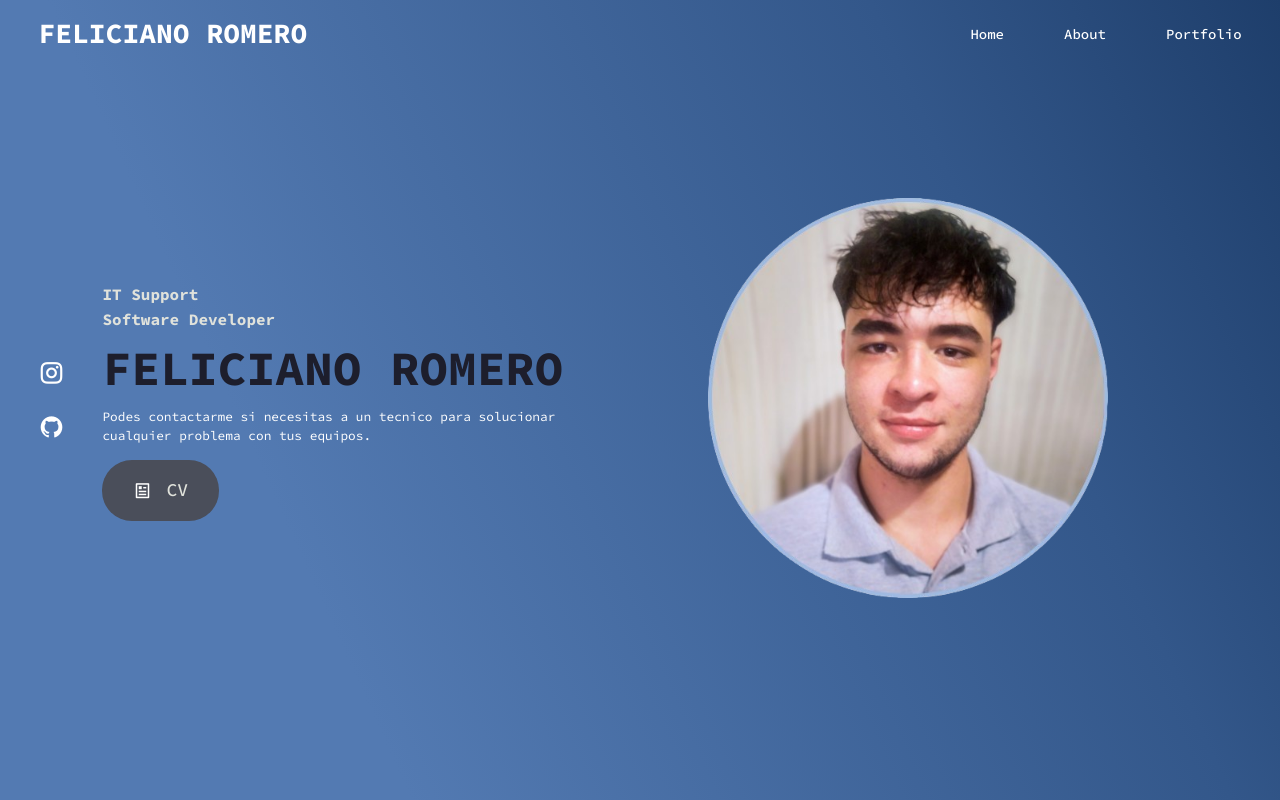
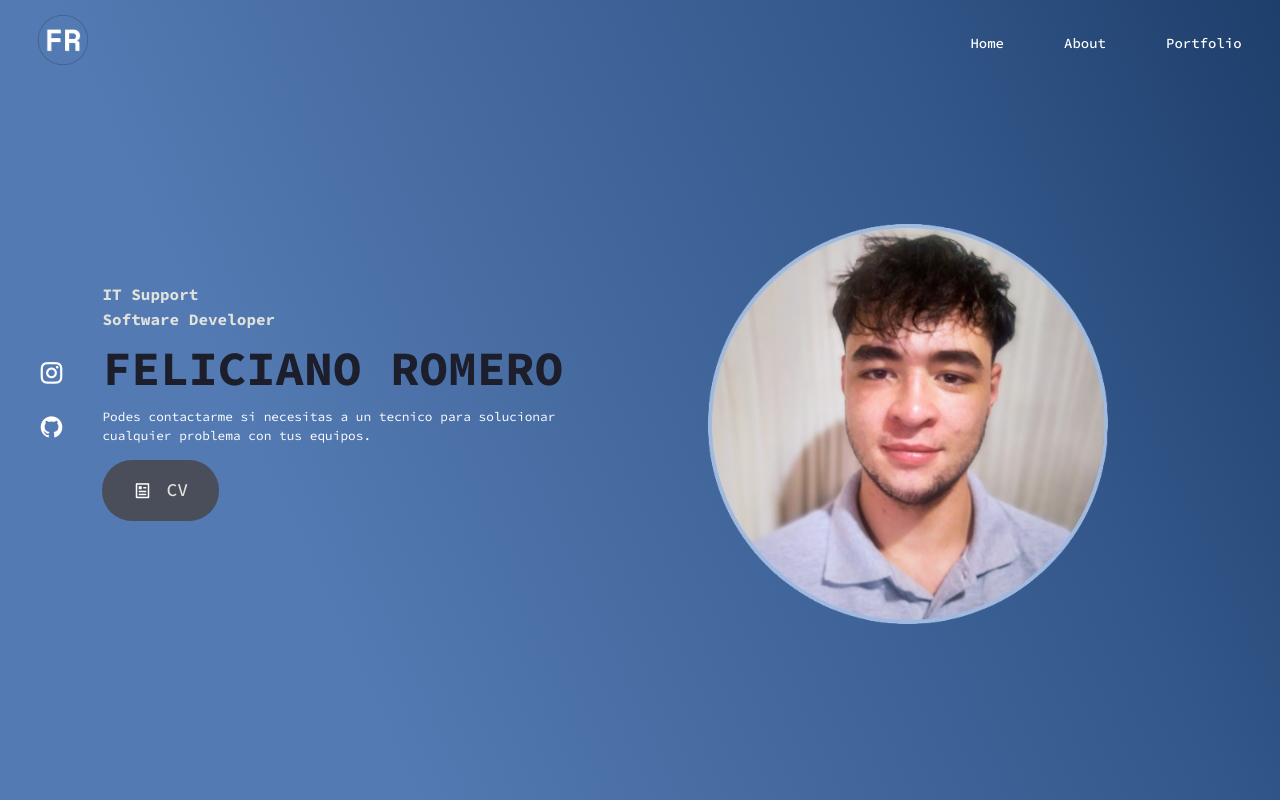
Before and after one commit to feliciano-romero/landing-page, a plain HTML site: page index.html in a window 1280 px wide. Drawn offline with nearby package versions, Linux system fonts and the light colour scheme.

Commit message:
Added the main logo, the favicon and the links to the social media

```diff
--- a/index.html
+++ b/index.html
@@ -15,13 +15,15 @@
     <link rel="preconnect" href="https://fonts.gstatic.com" crossorigin>
     <link href="https://fonts.googleapis.com/css2?family=Source+Code+Pro:wght@200..900&display=swap" rel="stylesheet">
 
-    <title>Feliciano Romero</title>
+    <link rel="shortcut icon" href="/assets/img/favicon.ico" type="image/x-icon">
+
+    <title>Feliciano Romero - Personal</title>
 </head>
 
 <body>
 
     <header>
-        <a href="#" class="logo">FELICIANO ROMERO</a>
+        <a href="#" class="logo"><img src="/assets/img/logo.png" alt="logo"></a>
 
         <input type="checkbox" name="checkbox" id="menu-toggle">
         <label for="menu-toggle" class="menu-icon-action">
@@ -35,8 +37,8 @@
             <li><a href="#">Portfolio</a></li>
 
             <div id="mobile-icons">
-                <a href="#" target="_blank"><i class="ri-instagram-line"></i></a>
-                <a href="#" target="_blank"><i class="ri-github-fill"></i></a>
+                <a href="https://www.instagram.com/feli_109x/" target="_blank"><i class="ri-instagram-line"></i></a>
+                <a href="https://github.com/feliciano-romero" target="_blank"><i class="ri-github-fill"></i></a>
             </div>
 
         </ul>
@@ -45,7 +47,7 @@
     <section class="hero">
 
         <div class="hero-image" id="mobile-image">
-            <img src="/assets/img/profile1.png" alt="Feliciano Romero foto">
+            <img src="/assets/img/profile1.png" alt="Feliciano Romero profile picture">
         </div>
 
         <div class="hero-text">
@@ -60,14 +62,14 @@
         </div>
 
         <div class="hero-image" id="desktop-image">
-            <img src="/assets/img/profile1.png" alt="Feliciano Romero foto">
+            <img src="/assets/img/profile1.png" alt="Feliciano Romero profile picture">
         </div>
 
     </section>
 
     <div class="icons">
-        <a href="#" target="_blank"><i class="ri-instagram-line"></i></a>
-        <a href="#" target="_blank"><i class="ri-github-fill"></i></a>
+        <a href="https://www.instagram.com/feli_109x/" target="_blank"><i class="ri-instagram-line"></i></a>
+        <a href="https://github.com/feliciano-romero" target="_blank"><i class="ri-github-fill"></i></a>
     </div>
 
 </body>
--- a/style.css
+++ b/style.css
@@ -45,9 +45,8 @@ img {
     display: none;
 }
 
-.logo {
-    font-size: 28px;
-    font-weight: 700;
+.logo img {
+    width: 50px;
 }
 
 .navlist {
@@ -123,6 +122,7 @@ section {
     width: 400px;
     height: auto;
     margin-left: 10%;
+    margin-top: 10%;
     transition: all .5s ease;
 }
 
```
Also changed, not shown: assets/img/favicon.ico (added), assets/img/logo.png (added).
